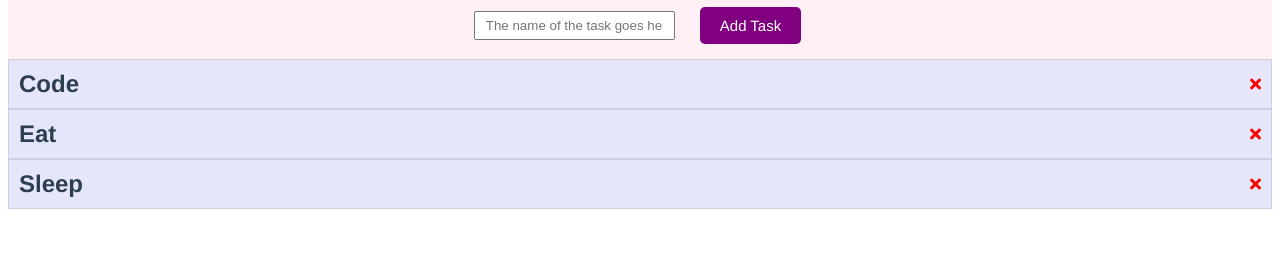
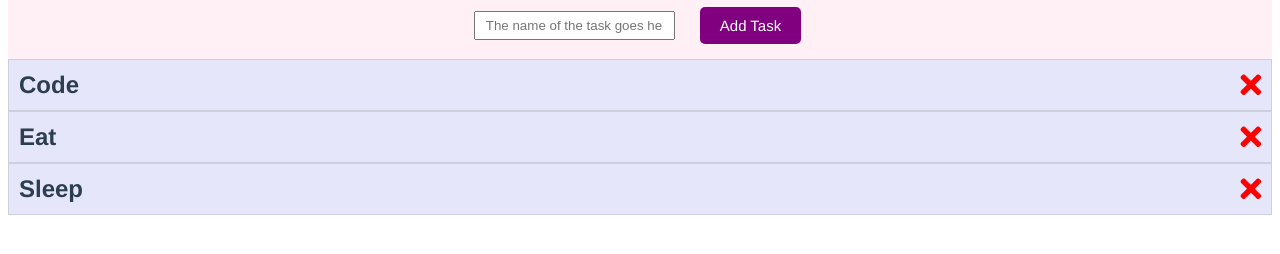
Before and after one commit to eduardomecchia/todos, a Vue app: page / in a window 1280 px wide. Shown: the part 150-404 px from the top of the page. Built offline with nearby package versions, Linux system fonts and the light colour scheme.

Commit message:
Make crosses bigger and give them pointer cursor

```diff
--- a/src/components/Task.vue
+++ b/src/components/Task.vue
@@ -33,6 +33,8 @@ export default {
     }
 
     i {
+        font-size: 30px;
         color: red;
+        cursor: pointer;
     }
 </style>
```
